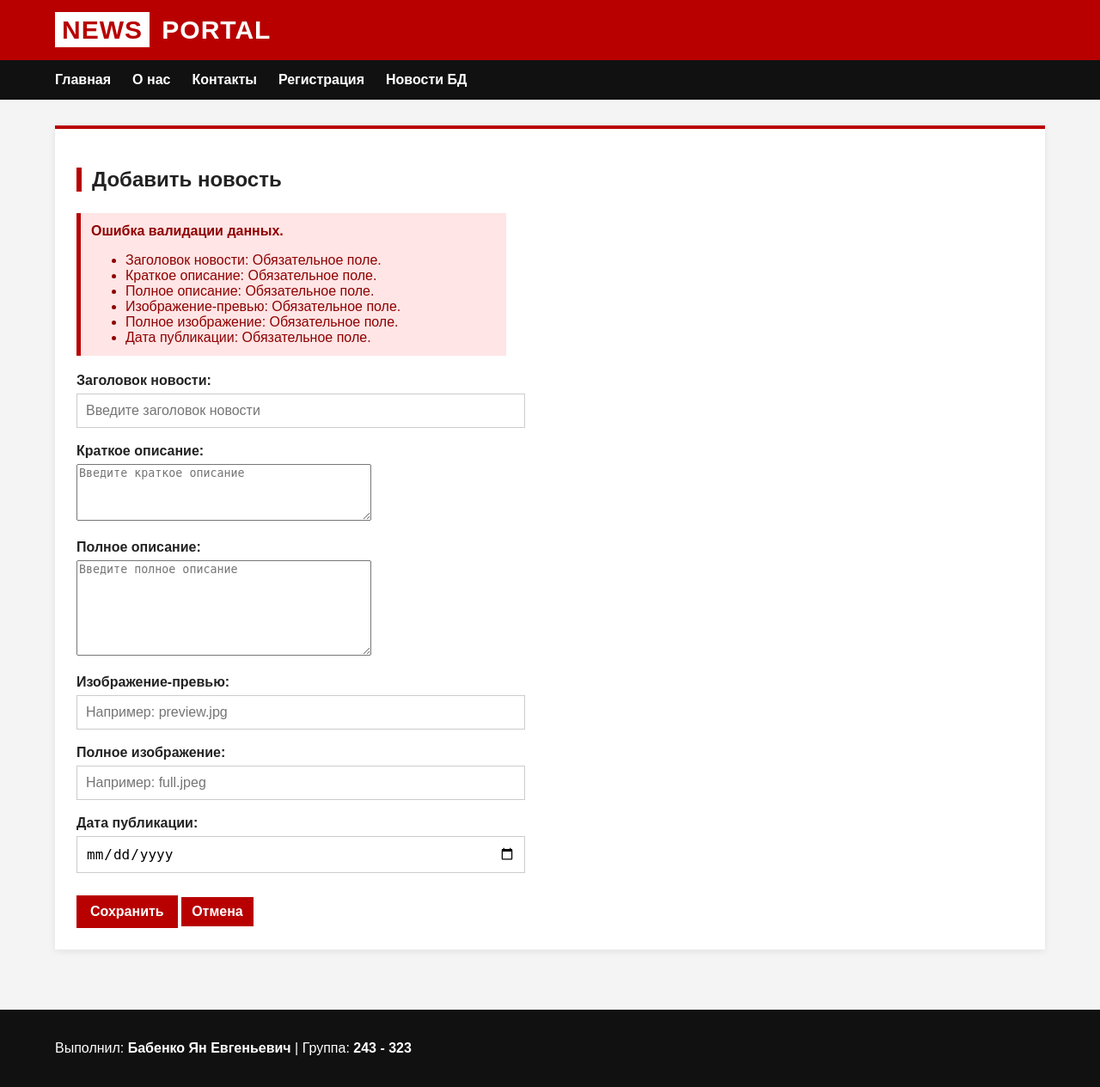
After one commit to HappyProger52/Django_News_web, a Django app: page /articles/store/ in a window 1280 px wide. The commit adds this page. Shown: the whole page at 86% size. Run offline with Django 5.2, Linux system fonts and the light colour scheme.

Commit message:
лаб 5

```diff
--- a/pages/article_controller.py
+++ b/pages/article_controller.py
@@ -1,5 +1,7 @@
-from django.shortcuts import render
+from django.core.paginator import Paginator
+from django.shortcuts import get_object_or_404, redirect, render
 
+from .forms import ArticleForm
 from .models import Article
 
 
@@ -9,6 +11,74 @@ class ArticleController:
     def index(request):
         articles = Article.objects.all().order_by('-published_at')
 
+        paginator = Paginator(articles, 3)
+        page_number = request.GET.get('page')
+        page_obj = paginator.get_page(page_number)
+
         return render(request, 'articles/index.html', {
-            'articles': articles
+            'page_obj': page_obj
         })
+
+    @staticmethod
+    def show(request, article_id):
+        article = get_object_or_404(Article, id=article_id)
+
+        return render(request, 'articles/show.html', {
+            'article': article
+        })
+
+    @staticmethod
+    def create(request):
+        form = ArticleForm()
+
+        return render(request, 'articles/create.html', {
+            'form': form
+        })
+
+    @staticmethod
+    def store(request):
+        form = ArticleForm(request.POST)
+
+        if form.is_valid():
+            form.save()
+            return redirect('articles')
+
+        return render(request, 'articles/create.html', {
+            'form': form
+        })
+
+    @staticmethod
+    def edit(request, article_id):
+        article = get_object_or_404(Article, id=article_id)
+        form = ArticleForm(instance=article)
+
+        return render(request, 'articles/edit.html', {
+            'form': form,
+            'article': article
+        })
+
+    @staticmethod
+    def update(request, article_id):
+        article = get_object_or_404(Article, id=article_id)
+        form = ArticleForm(request.POST, instance=article)
+
+        if form.is_valid():
+            form.save()
+            return redirect('article_show', article_id=article.id)
+
+        return render(request, 'articles/edit.html', {
+            'form': form,
+            'article': article
+        })
+
+    @staticmethod
+    def delete(request, article_id):
+        article = get_object_or_404(Article, id=article_id)
+
+        if request.method == 'POST':
+            article.delete()
+            return redirect('articles')
+
+        return render(request, 'articles/delete.html', {
+            'article': article
+        })
--- /dev/null
+++ b/pages/forms.py
@@ -0,0 +1,84 @@
+from django import forms
+
+from .models import Article
+
+
+class ArticleForm(forms.ModelForm):
+    class Meta:
+        model = Article
+        fields = [
+            'title',
+            'short_description',
+            'description',
+            'preview_image',
+            'full_image',
+            'published_at',
+        ]
+
+        labels = {
+            'title': 'Заголовок новости',
+            'short_description': 'Краткое описание',
+            'description': 'Полное описание',
+            'preview_image': 'Изображение-превью',
+            'full_image': 'Полное изображение',
+            'published_at': 'Дата публикации',
+        }
+
+        widgets = {
+            'title': forms.TextInput(attrs={
+                'class': 'form-control',
+                'placeholder': 'Введите заголовок новости'
+            }),
+            'short_description': forms.Textarea(attrs={
+                'class': 'form-control',
+                'placeholder': 'Введите краткое описание',
+                'rows': 4
+            }),
+            'description': forms.Textarea(attrs={
+                'class': 'form-control',
+                'placeholder': 'Введите полное описание',
+                'rows': 7
+            }),
+            'preview_image': forms.TextInput(attrs={
+                'class': 'form-control',
+                'placeholder': 'Например: preview.jpg'
+            }),
+            'full_image': forms.TextInput(attrs={
+                'class': 'form-control',
+                'placeholder': 'Например: full.jpeg'
+            }),
+            'published_at': forms.DateInput(attrs={
+                'class': 'form-control',
+                'type': 'date'
+            }),
+        }
+
+    def clean_title(self):
+        title = self.cleaned_data.get('title')
+
+        if len(title) < 5:
+            raise forms.ValidationError(
+                'Заголовок должен содержать минимум 5 символов.'
+            )
+
+        return title
+
+    def clean_short_description(self):
+        short_description = self.cleaned_data.get('short_description')
+
+        if len(short_description) < 10:
+            raise forms.ValidationError(
+                'Краткое описание должно содержать минимум 10 символов.'
+            )
+
+        return short_description
+
+    def clean_description(self):
+        description = self.cleaned_data.get('description')
+
+        if len(description) < 20:
+            raise forms.ValidationError(
+                'Полное описание должно содержать минимум 20 символов.'
+            )
+
+        return description
--- a/pages/static/css/style.css
+++ b/pages/static/css/style.css
@@ -236,3 +236,65 @@ img.preview-image {
 .submit-btn:hover {
     background: #8f0000;
 }
+
+.pagination {
+    margin-top: 30px;
+    text-align: center;
+}
+
+.pagination a,
+.pagination span {
+    display: inline-block;
+    margin: 4px;
+    padding: 8px 12px;
+    background: white;
+    color: #b80000;
+    border: 1px solid #b80000;
+    text-decoration: none;
+    font-weight: bold;
+}
+
+.pagination a:hover {
+    background: #b80000;
+    color: white;
+}
+
+.delete-link {
+    display: inline-block;
+    margin-top: 10px;
+    background: #333;
+    color: white;
+    text-decoration: none;
+    padding: 8px 12px;
+    font-weight: bold;
+}
+
+.delete-link:hover {
+    background: #000;
+}
+
+.delete-btn {
+    background: #333;
+    color: white;
+    border: none;
+    padding: 10px 16px;
+    font-weight: bold;
+    cursor: pointer;
+    font-size: 16px;
+}
+
+.delete-btn:hover {
+    background: #000;
+}
+
+.errors {
+    background: #ffe5e5;
+    color: #8f0000;
+    border-left: 5px solid #b80000;
+    padding: 12px;
+    margin-bottom: 20px;
+}
+
+.errors ul {
+    margin-bottom: 0;
+}
--- /dev/null
+++ b/pages/templates/articles/create.html
@@ -0,0 +1,70 @@
+{% extends 'base.html' %}
+
+{% block title %}
+Добавить новость | News Portal
+{% endblock %}
+
+{% block content %}
+
+<section class="signin-page">
+    <h1 class="page-title">
+        Добавить новость
+    </h1>
+
+    <form action="{% url 'article_store' %}" method="post" class="signin-form">
+        {% csrf_token %}
+
+        {% if form.errors %}
+            <div class="errors">
+                <strong>Ошибка валидации данных.</strong>
+                <ul>
+                    {% for field in form %}
+                        {% for error in field.errors %}
+                            <li>{{ field.label }}: {{ error }}</li>
+                        {% endfor %}
+                    {% endfor %}
+                </ul>
+            </div>
+        {% endif %}
+
+        <div class="form-group">
+            {{ form.title.label_tag }}
+            {{ form.title }}
+        </div>
+
+        <div class="form-group">
+            {{ form.short_description.label_tag }}
+            {{ form.short_description }}
+        </div>
+
+        <div class="form-group">
+            {{ form.description.label_tag }}
+            {{ form.description }}
+        </div>
+
+        <div class="form-group">
+            {{ form.preview_image.label_tag }}
+            {{ form.preview_image }}
+        </div>
+
+        <div class="form-group">
+            {{ form.full_image.label_tag }}
+            {{ form.full_image }}
+        </div>
+
+        <div class="form-group">
+            {{ form.published_at.label_tag }}
+            {{ form.published_at }}
+        </div>
+
+        <button type="submit" class="submit-btn">
+            Сохранить
+        </button>
+
+        <a href="{% url 'articles' %}" class="back-link">
+            Отмена
+        </a>
+    </form>
+</section>
+
+{% endblock %}
--- a/pages/urls.py
+++ b/pages/urls.py
@@ -1,13 +1,21 @@
 from django.urls import path
-from .article_controller import ArticleController
 from . import views
 from .auth_controller import AuthController
+from .article_controller import ArticleController
 
 urlpatterns = [
     path('', views.home, name='home'),
     path('galery/<int:news_id>/', views.galery, name='galery'),
     path('about/', views.about, name='about'),
     path('contacts/', views.contacts, name='contacts'),
+
+    path('signin/', AuthController.signin, name='signin'),
+
     path('articles/', ArticleController.index, name='articles'),
-    path('signin/', AuthController.signin, name='signin'),
+    path('articles/create/', ArticleController.create, name='article_create'),
+    path('articles/store/', ArticleController.store, name='article_store'),
+    path('articles/<int:article_id>/', ArticleController.show, name='article_show'),
+    path('articles/<int:article_id>/edit/', ArticleController.edit, name='article_edit'),
+    path('articles/<int:article_id>/update/', ArticleController.update, name='article_update'),
+    path('articles/<int:article_id>/delete/', ArticleController.delete, name='article_delete'),
 ]
```
Also changed, not shown: pages/templates/articles/delete.html (added, +41 -0 lines), pages/templates/articles/edit.html (added, +70 -0 lines), pages/templates/articles/index.html (+37 -3 lines), pages/templates/articles/show.html (added, +46 -0 lines).
